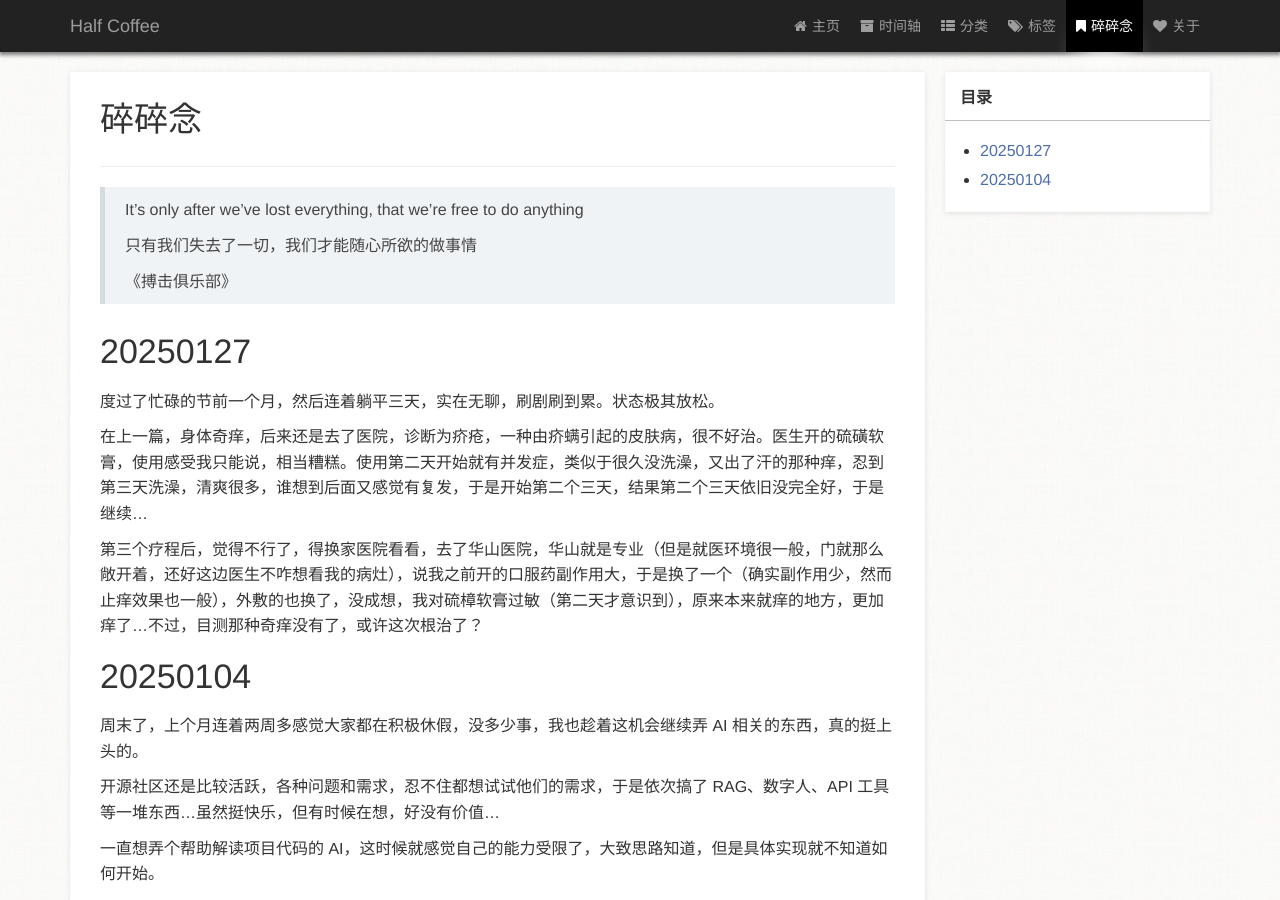
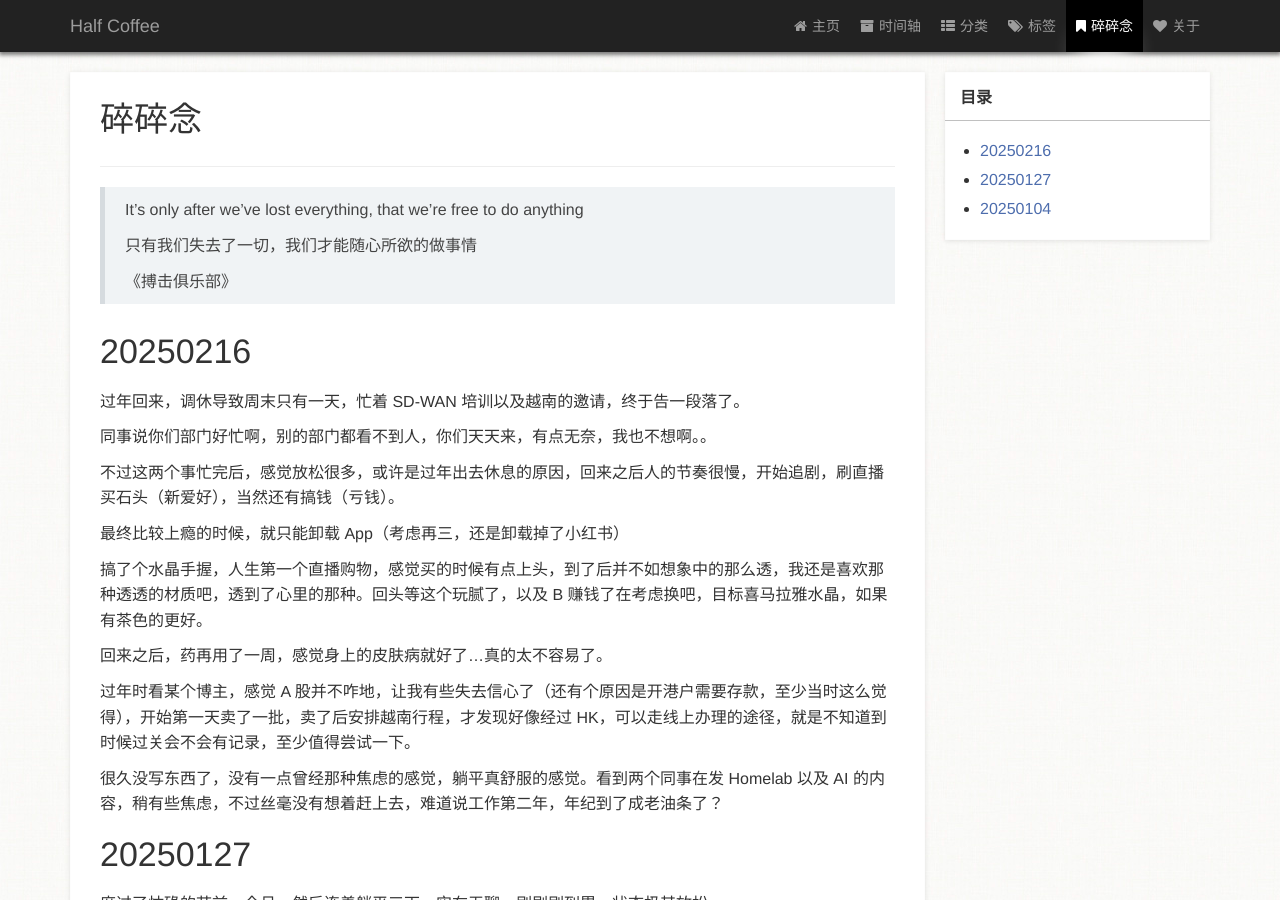
Before and after one commit to zm1990s/halfcoffee, a Jekyll site: the page built from page/3碎碎念.md, in a window 1280 px wide and 900 px high. Built offline with Jekyll 4.4.1, drawn with Linux system fonts in a browser that asks for light colours; a style sheet for code colours, icons or effects is not loaded.

Commit message:
20250216

```diff
--- a/page/3碎碎念.md
+++ b/page/3碎碎念.md
@@ -15,6 +15,24 @@ type: page
 > 《搏击俱乐部》
 
 
+
+# 20250216
+
+过年回来，调休导致周末只有一天，忙着 SD-WAN 培训以及越南的邀请，终于告一段落了。
+
+同事说你们部门好忙啊，别的部门都看不到人，你们天天来，有点无奈，我也不想啊。。
+
+不过这两个事忙完后，感觉放松很多，或许是过年出去休息的原因，回来之后人的节奏很慢，开始追剧，刷直播买石头（新爱好），当然还有搞钱（亏钱）。
+
+最终比较上瘾的时候，就只能卸载 App（考虑再三，还是卸载掉了小红书）
+
+搞了个水晶手握，人生第一个直播购物，感觉买的时候有点上头，到了后并不如想象中的那么透，我还是喜欢那种透透的材质吧，透到了心里的那种。回头等这个玩腻了，以及 B 赚钱了在考虑换吧，目标喜马拉雅水晶，如果有茶色的更好。
+
+回来之后，药再用了一周，感觉身上的皮肤病就好了...真的太不容易了。
+
+过年时看某个博主，感觉 A 股并不咋地，让我有些失去信心了（还有个原因是开港户需要存款，至少当时这么觉得），开始第一天卖了一批，卖了后安排越南行程，才发现好像经过 HK，可以走线上办理的途径，就是不知道到时候过关会不会有记录，至少值得尝试一下。
+
+很久没写东西了，没有一点曾经那种焦虑的感觉，躺平真舒服的感觉。看到两个同事在发 Homelab 以及 AI 的内容，稍有些焦虑，不过丝毫没有想着赶上去，难道说工作第二年，年纪到了成老油条了？
 
 # 20250127
 
```
Also changed, not shown: _posts/2024-07-27-btc.markdown (+12 -0 lines), _posts/2025-01-27-pifubing.markdown (+8 -0 lines), _posts/2025-02-05-freqtrade.markdown (+10 -0 lines).
